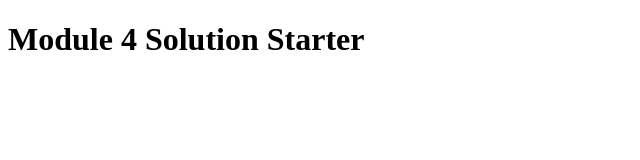
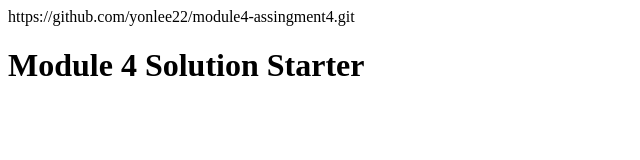
Before and after one commit to yonlee22/module4-assingment4, a plain HTML site: page module4-assingment4/index.html in a window 1280 px wide. Shown: the whole page, without its empty margins (0-640 px from the left). Drawn offline with Linux system fonts and the light colour scheme.

Commit message:
third try

```diff
--- a/module4-assingment4/index.html
+++ b/module4-assingment4/index.html
@@ -4,8 +4,8 @@
   <meta name="google-site-verification" content="AXbi93klqhJ_lg3u5q3hueAqQJBgA98qLIWxAB9HjN8" />
   <meta charset="UTF-8"/>
   <meta name="viewport" content="width=device-width, initial-scale=1.0"/>
-  <meta http-equiv="Content-Security-policy" content="style-src 'self' http://fonts.googleapis.com http://apis.google.com 'unsafe-inline'; font-src 'self' https://fonts.gstatic.com;script-src 'self' js.example.com;"/>
-  <title>Module 4 Solution Starter</title>
+ <default-src='self'>https://github.com/yonlee22/module4-assingment4.git</default-src>
+  <title> Module 4 Solution Starter</title>
   <script src="SpeakHello.js"></script>
   <script src="SpeakGoodBye.js"></script>
   <script src="script.js"></script>
```
